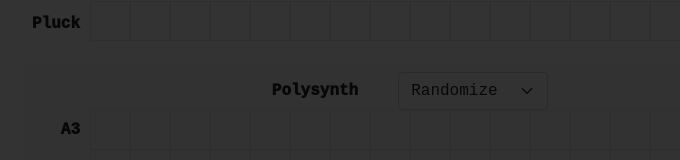
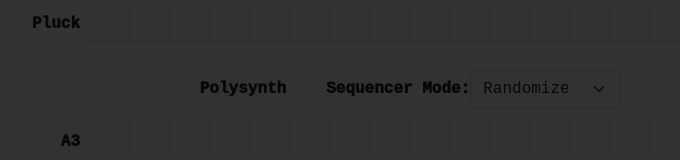
Before and after one commit to austincesear123/project-04-drum-machine-client, a React (Create React App) app: page / in a window 1280 px wide. Shown: the part 192-352 px from the top of the page, without its empty margins (230-910 px from the left). Built offline with nearby package versions, Linux system fonts and the light colour scheme.

Commit message:
polysynth toolbar styling

```diff
--- a/src/PolySynthRows.js/PolySynthRows.css
+++ b/src/PolySynthRows.js/PolySynthRows.css
@@ -24,9 +24,16 @@
   display: flex;
   justify-content: center;
   align-items: center;
+  margin-bottom: 10px;
 }
 
 .polysynth-title {
+  margin: 0 20px;
+}
+
+.polysynth-select {
+  display: flex;
+  align-items: baseline;
   margin: 0 20px;
 }
 
@@ -36,5 +43,5 @@
 
 .form-select {
   width: 150px;
-  margin: 0 20px;
+
 }
--- a/src/PolySynthRows.js/PolySynthRows.js
+++ b/src/PolySynthRows.js/PolySynthRows.js
@@ -17,6 +17,8 @@ const PolySynthRows = ({
     <div className="polysynth-container">
       <div className="polysynth-toolbar">
         <div className="polysynth-title">Polysynth</div>
+        <div className="polysynth-select">
+          Sequencer Mode:
           <select
             className="form-select"
             aria-label="Polysynth mode"
@@ -27,6 +29,7 @@ const PolySynthRows = ({
             </option>
             <option value="Manual">Manual</option>
           </select>
+        </div>
       </div>
       {polySynthPattern.map((row, y) => {
         return (
--- a/src/Toolbar/Toolbar.js
+++ b/src/Toolbar/Toolbar.js
@@ -19,7 +19,7 @@ const Toolbar = ({
             onClick={startStop}
           >
             {playState === "stopped" ? (
-              <i className="bi bi-play-fill" width="16" height="16" viewBox="0 0 16 16"></i>
+              <i className="bi bi-play-fill"></i>
             ) : (
               <i className="bi bi-stop-fill"></i>
             )}
```
Lines whose indentation alone changed are shown as unchanged.
